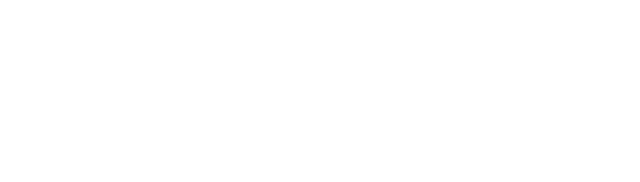
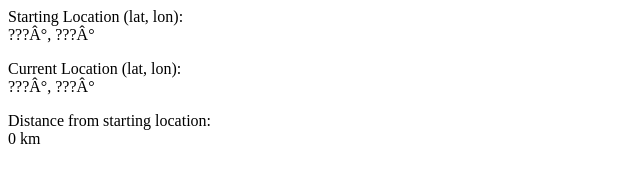
Before and after one commit to sampathBlam/track-me-now, a website: page public/index.html in a window 1280 px wide. Shown: the whole page, without its empty margins (0-640 px from the left). Drawn offline with Linux system fonts and the light colour scheme.

Commit message:
Fix for issue where index.html was not getting displayed

```diff
--- a/public/index.html
+++ b/public/index.html
@@ -1,7 +1,7 @@
 <html>
 
 <head>
-    <script type="text/javascript" charset="utf-8" src="geolocation.js" />
+   <script type="text/javascript" charset="utf-8" src="geolocation.js" ></script>
 </head>
 
 <body>
--- a/server.js
+++ b/server.js
@@ -5,7 +5,7 @@ var app = express();
 app.use(bodyParser.json({
 }));
 
-app.use(express.static(path.join(__dirname, 'public')));
+app.use('/',express.static('public'));
 
 var port = process.env.PORT || 3000;
 
```
Also changed, not shown: public/geolocation.js (line endings or trailing spaces).
